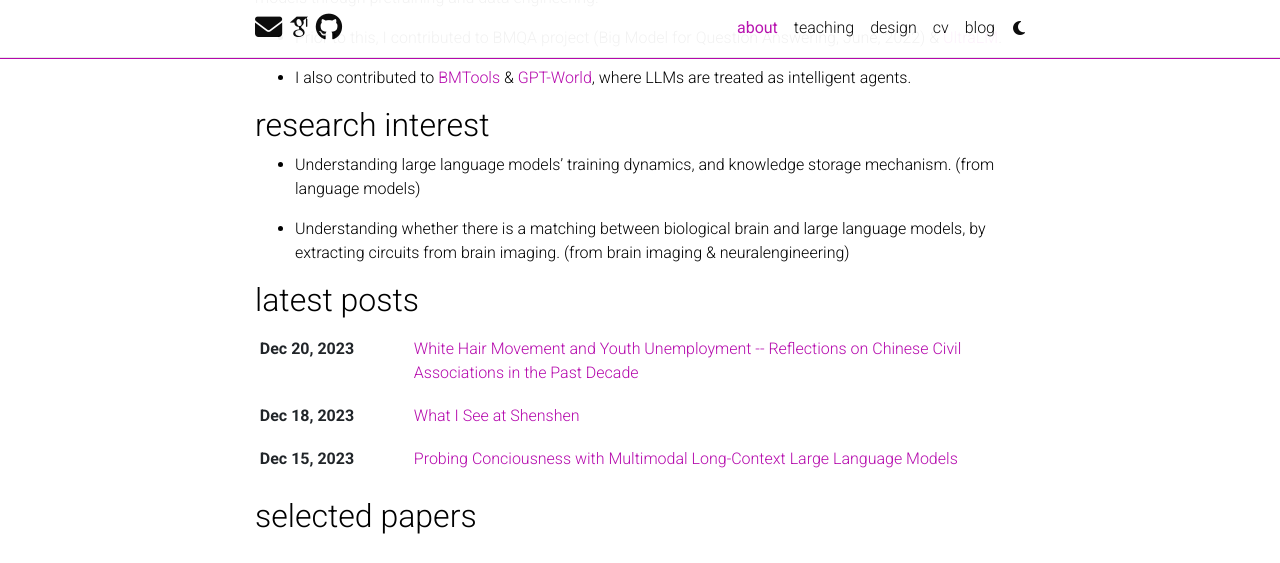
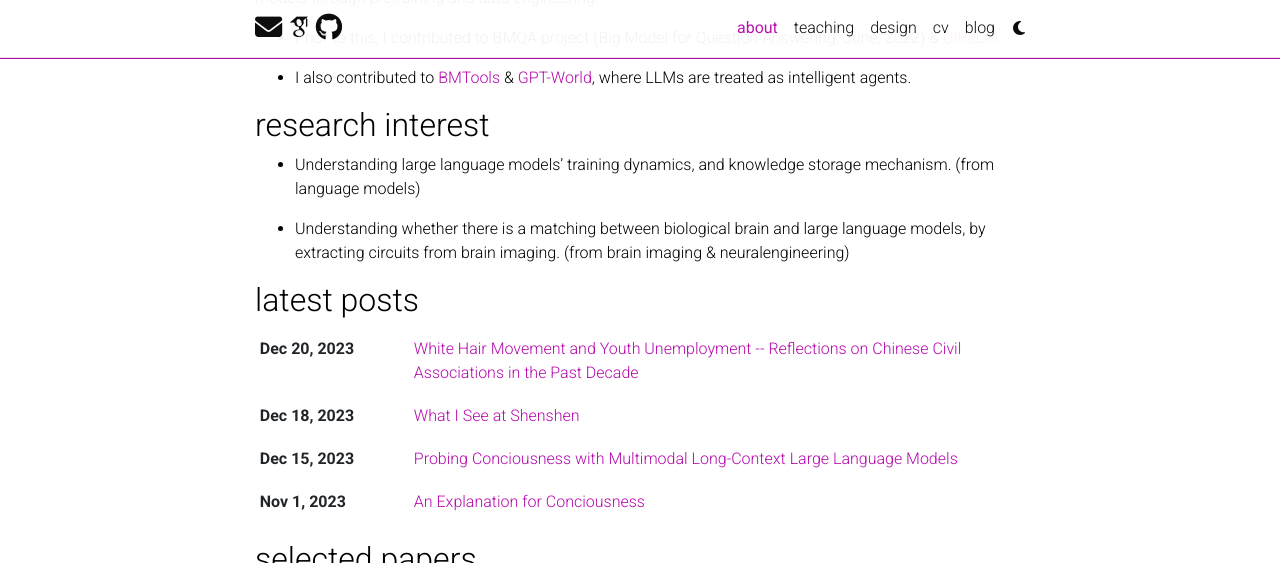
Before and after one commit to bokesyo/bokesyo.github.io, a Jekyll site: the page built from _pages/about.md, in a window 1280 px wide and 900 px high, scrolled down 646 px, cut to the strip 0-563 px from the top of the window. Built offline with Jekyll 4.4.1, drawn with Linux system fonts in a browser that asks for light colours; full-size pictures stand in for the smaller copies a plugin makes; some web fonts are replaced; comment, search, counter and statistics services are not loaded; a style sheet for code colours, icons or effects is not loaded; part of the change alters nothing that is shown.

```diff
--- a/_config.yml
+++ b/_config.yml
@@ -172,12 +172,12 @@ collections:
 announcements:
   enabled: true
   scrollable: true # adds a vertical scroll bar if there are more than 3 news items
-  limit: 5 # leave blank to include all the news in the `_news` folder
+  limit: 10 # leave blank to include all the news in the `_news` folder
 
 latest_posts:
   enabled: true
   scrollable: true # adds a vertical scroll bar if there are more than 3 new posts items
-  limit: 3 # leave blank to include all the blog posts
+  limit: 10 # leave blank to include all the blog posts
 
 # -----------------------------------------------------------------------------
 # Jekyll settings
```
